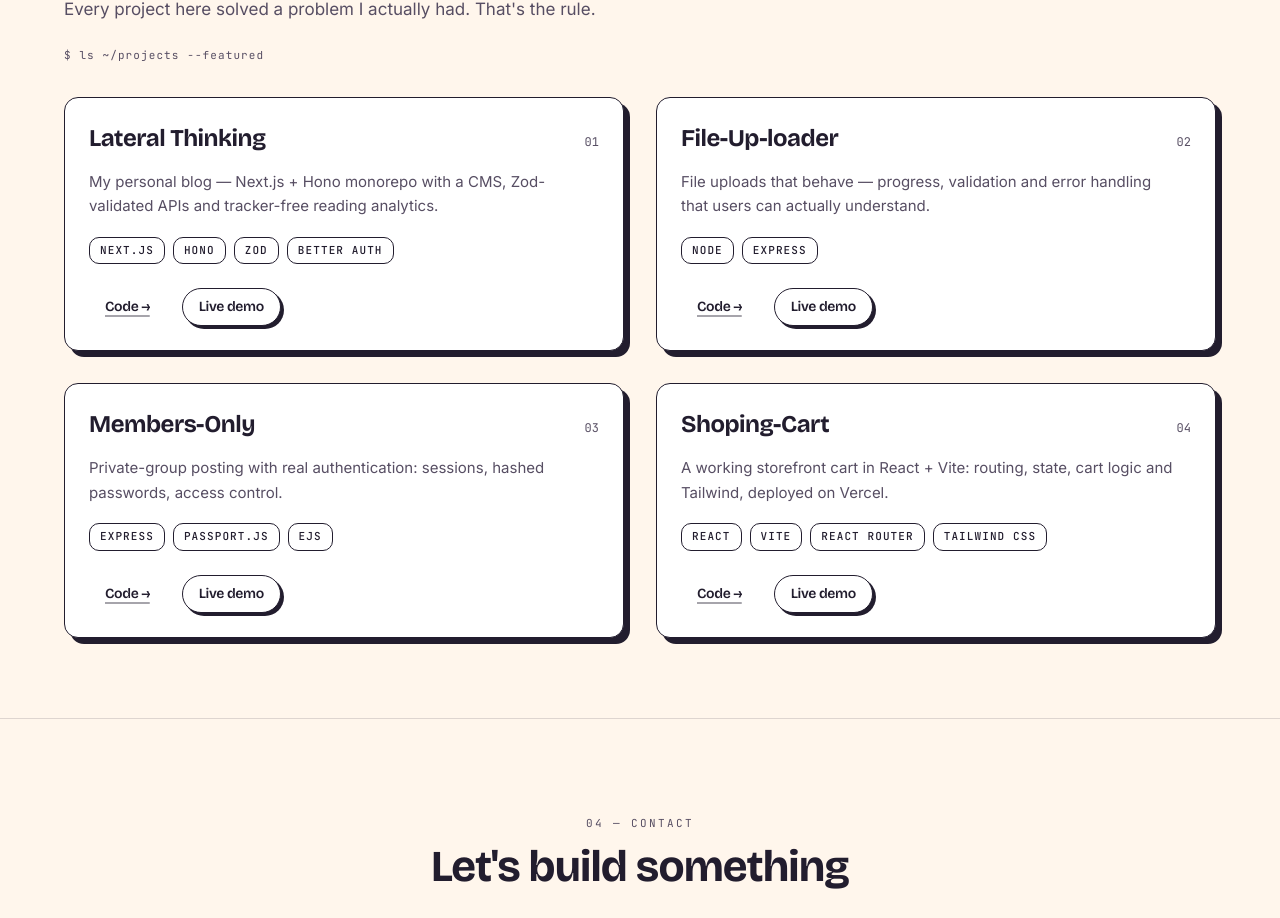
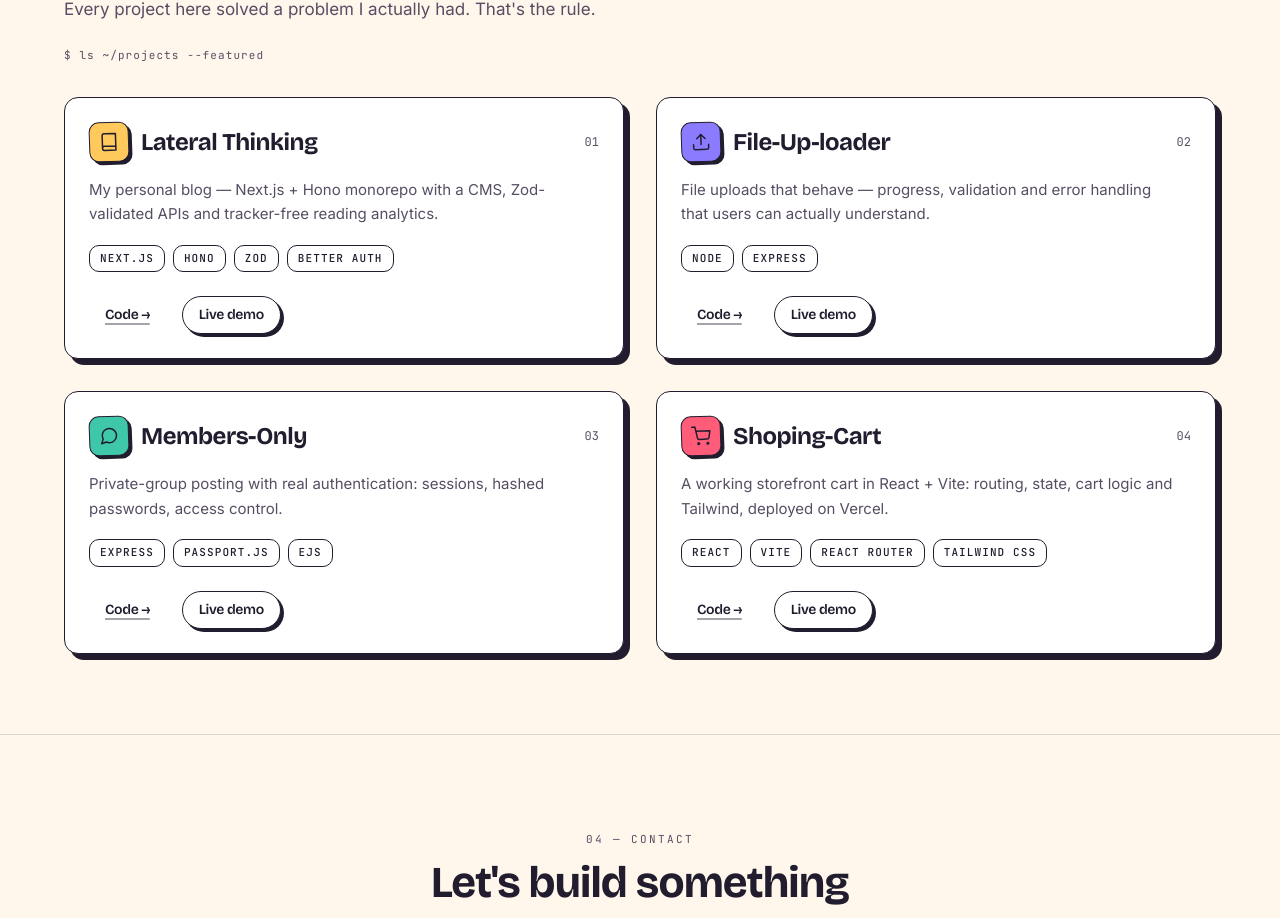
Before and after one commit to Luis200283/About-Me, a Next.js app: page / in a window 1280 px wide. Shown: the part 2099-3017 px from the top of the page. Built offline with nearby package versions, Linux system fonts and the light colour scheme.

Commit message:
feat: add sticker icons to work cards

```diff
--- a/src/components/sections/work.tsx
+++ b/src/components/sections/work.tsx
@@ -2,7 +2,51 @@ import { Button } from "@/components/ui/button";
 import { Reveal } from "@/components/ui/reveal";
 import { SectionHeading } from "@/components/ui/section-heading";
 import { Tag } from "@/components/ui/tag";
-import { site } from "@/content/site";
+import { site, type WorkIcon } from "@/content/site";
+import { cn } from "@/lib/utils";
+import type { ReactNode } from "react";
+
+const ICON_PATHS: Record<WorkIcon, ReactNode> = {
+  book: (
+    <path d="M4 19.5v-15A2.5 2.5 0 0 1 6.5 2H20v20H6.5a2.5 2.5 0 0 1 0-5H20" />
+  ),
+  upload: (
+    <>
+      <path d="M21 15v4a2 2 0 0 1-2 2H5a2 2 0 0 1-2-2v-4" />
+      <polyline points="17 8 12 3 7 8" />
+      <line x1="12" y1="3" x2="12" y2="15" />
+    </>
+  ),
+  chat: (
+    <path d="M21 11.5a8.38 8.38 0 0 1-.9 3.8 8.5 8.5 0 0 1-7.6 4.7 8.38 8.38 0 0 1-3.8-.9L3 21l1.9-5.7a8.38 8.38 0 0 1-.9-3.8 8.5 8.5 0 0 1 4.7-7.6 8.38 8.38 0 0 1 3.8-.9h.5a8.48 8.48 0 0 1 8 8v.5z" />
+  ),
+  cart: (
+    <>
+      <circle cx="9" cy="21" r="1" />
+      <circle cx="20" cy="21" r="1" />
+      <path d="M1 1h4l2.68 13.39a2 2 0 0 0 2 1.61h9.72a2 2 0 0 0 2-1.61L23 6H6" />
+    </>
+  ),
+};
+
+const ICON_TONES = ["bg-sun", "bg-violet", "bg-mint", "bg-coral"] as const;
+
+function WorkIconGlyph({ icon, className }: { icon: WorkIcon; className?: string }) {
+  return (
+    <svg
+      viewBox="0 0 24 24"
+      fill="none"
+      stroke="currentColor"
+      strokeWidth={1.8}
+      strokeLinecap="round"
+      strokeLinejoin="round"
+      aria-hidden="true"
+      className={className}
+    >
+      {ICON_PATHS[icon]}
+    </svg>
+  );
+}
 
 export function Work() {
   const { work } = site;
@@ -29,12 +73,24 @@ export function Work() {
         <div className="mt-8 grid gap-8 md:grid-cols-2">
           {work.items.map((project, i) => (
             <Reveal key={project.name} delay={i * 0.08}>
-              <article className="flex h-full flex-col justify-between gap-6 rounded-[14px] border-[1.5px] border-ink bg-surface p-6 shadow-[6px_6px_0_var(--color-ink)] transition-transform duration-300 ease-[cubic-bezier(.22,1,.36,1)] hover:-translate-y-1">
+              <article className="group flex h-full flex-col justify-between gap-6 rounded-[14px] border-[1.5px] border-ink bg-surface p-6 shadow-[6px_6px_0_var(--color-ink)] transition-transform duration-300 ease-[cubic-bezier(.22,1,.36,1)] hover:-translate-y-1">
                 <div className="space-y-4">
-                  <div className="flex items-baseline justify-between gap-4">
-                    <h3 className="font-display text-2xl font-bold tracking-[-0.02em] text-ink">
-                      {project.name}
-                    </h3>
+                  <div className="flex items-center justify-between gap-4">
+                    <div className="flex min-w-0 items-center gap-3">
+                      <span
+                        className={cn(
+                          "flex h-10 w-10 shrink-0 -rotate-2 items-center justify-center rounded-[10px]",
+                          "border-[1.5px] border-ink text-on-accent shadow-[3px_3px_0_var(--color-ink)]",
+                          "transition-transform duration-300 ease-[cubic-bezier(.22,1,.36,1)] group-hover:rotate-0",
+                          ICON_TONES[i % ICON_TONES.length],
+                        )}
+                      >
+                        <WorkIconGlyph icon={project.icon} className="h-5 w-5" />
+                      </span>
+                      <h3 className="font-display text-2xl font-bold tracking-[-0.02em] text-ink">
+                        {project.name}
+                      </h3>
+                    </div>
                     <span className="font-mono text-xs text-muted">
                       {String(i + 1).padStart(2, "0")}
                     </span>
--- a/src/content/site.ts
+++ b/src/content/site.ts
@@ -18,6 +18,9 @@ export type IntroRun =
 export type TerminalCommand =
   | { cmd: string; out: string }
   | { cmd: string; chips: readonly string[] };
+
+/** Work-card icon ids; mapped to inline SVGs in src/components/sections/work.tsx. */
+export type WorkIcon = "book" | "upload" | "chat" | "cart";
 
 export const site = {
   name: "Luis Hernández Castillo",
@@ -111,6 +114,7 @@ export const site = {
         tags: ["Next.js", "Hono", "Zod", "Better Auth"],
         repo: "https://github.com/Luis200283/Lateral-Thinking",
         live: "https://blog.luishswe.com",
+        icon: "book",
       },
       {
         name: "File-Up-loader",
@@ -119,6 +123,7 @@ export const site = {
         tags: ["Node", "Express"],
         repo: "https://github.com/Luis200283/File-Up-loader",
         live: "https://file-up-loader.onrender.com/",
+        icon: "upload",
       },
       {
         name: "Members-Only",
@@ -126,6 +131,7 @@ export const site = {
         tags: ["Express", "Passport.js", "EJS"],
         repo: "https://github.com/Luis200283/Members-Only",
         live: "https://members-only-20yz.onrender.com/",
+        icon: "chat",
       },
       {
         name: "Shoping-Cart",
@@ -134,6 +140,7 @@ export const site = {
         tags: ["React", "Vite", "React Router", "Tailwind CSS"],
         repo: "https://github.com/Luis200283/Shoping-Cart",
         live: "https://shoping-cart-r21v.vercel.app/",
+        icon: "cart",
       },
     ],
   },
```
